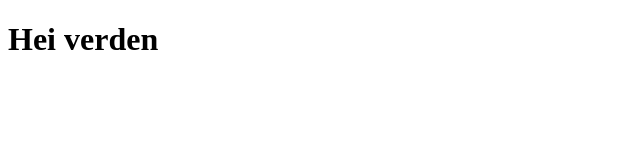
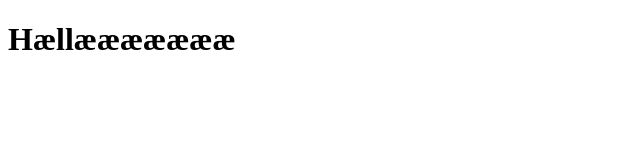
Before and after one commit to jimmyostby/Sandbox, a plain HTML site: page index.html in a window 1280 px wide. Shown: the whole page, without its empty margins (0-640 px from the left). Drawn offline with Linux system fonts and the light colour scheme.

Commit message:
laget css

```diff
--- a/index.html
+++ b/index.html
@@ -7,7 +7,7 @@
 </head>
 <body>
 
-    <h1>Hei verden</h1>
+    <h1>Hællæææææææ</h1>
 
 </body>
 </html>
```
Also changed, not shown: style.css (added).
